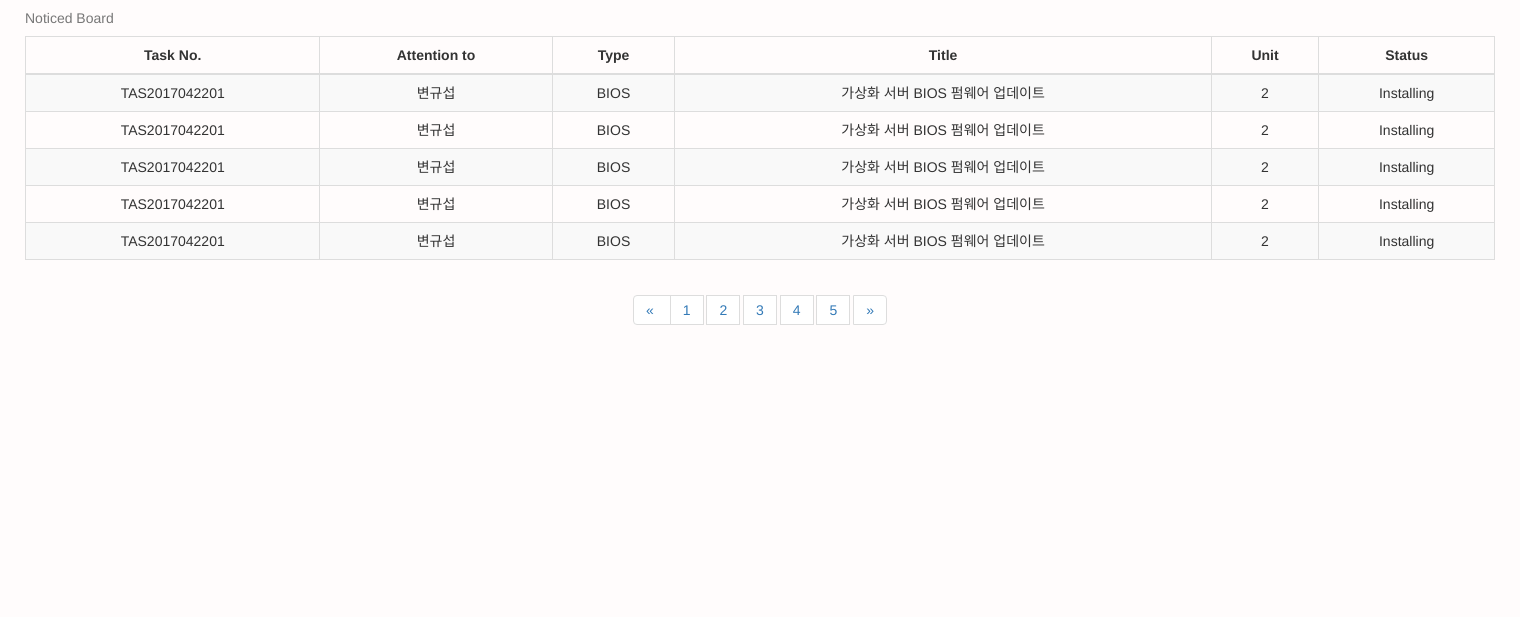
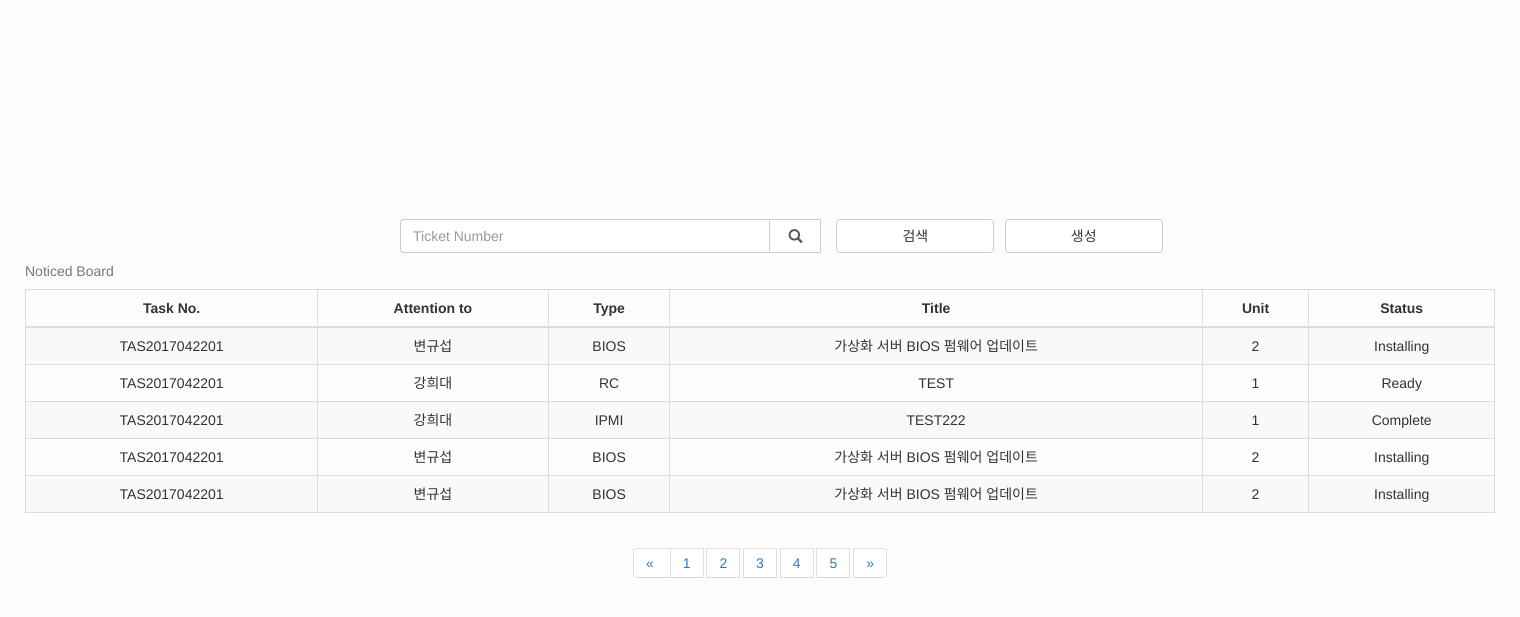
Before and after one commit to kangheedae/FDS-1, a Python web app: template fds/template/Ticket List 1.html in a window 1520 px wide. Shown: the top 617 px of the page. Run offline with Jinja, Linux system fonts and the light colour scheme; the template is opened without the code that fills it, so the values that code supplies are empty.

Commit message:
proto typing

```diff
--- a/fds/template/Ticket Detail Information.html
+++ b/fds/template/Ticket Detail Information.html
@@ -12,7 +12,7 @@
 
 <body>
 
-<div class="container" style="text-align: center">
+<div class="container" style="text-align: center" id="ct">
     <table class="table table-striped table-bordered table-hover">
         <caption>R/C Update</caption>
         <thead>
@@ -76,7 +76,7 @@
     </table>
 </div>
 
-<div class="container" style="text-align: right">
+<div class="container" style="text-align: right" id="ct4">
     <input class="btn btn-default" type="submit" value="목록">
 </div>
 
--- a/fds/template/Ticket List 1.html
+++ b/fds/template/Ticket List 1.html
@@ -7,6 +7,31 @@
     <link rel="stylesheet" href="css/test.css">
 </head>
 <body>
+
+<div class="container">
+    <div class="row">
+        <div class="col-sm-9 col-sm-offset-3">
+            <div id="imaginary_container">
+                <div class="input-group stylish-input-group">
+                    <input type="text" class="form-control" placeholder="Ticket Number">
+                    <span class="input-group-addon">
+                        <button type="submit">
+                            <span class="glyphicon glyphicon-search"></span>
+                        </button>
+                    </span>
+                    <div class="col-sm-3">
+                        <input class="btn btn-default" type="submit" value="검색">
+                    </div>
+                    <div class="col-sm-3">
+                        <input class="btn btn-default" type="submit" value="생성">
+                    </div>
+                </div>
+            </div>
+
+        </div>
+    </div>
+</div>
+
 <div class="container" style="text-align: center">
     <table class="table table-striped table-bordered table-hover">
         <caption>Noticed Board</caption>
@@ -31,19 +56,19 @@
         </tr>
         <tr>
             <td>TAS2017042201</td>
-            <td>변규섭</td>
-            <td>BIOS</td>
-            <td>가상화 서버 BIOS 펌웨어 업데이트</td>
-            <td>2</td>
-            <td>Installing</td>
+            <td>강희대</td>
+            <td>RC</td>
+            <td>TEST</td>
+            <td>1</td>
+            <td>Ready</td>
         </tr>
         <tr>
             <td>TAS2017042201</td>
-            <td>변규섭</td>
-            <td>BIOS</td>
-            <td>가상화 서버 BIOS 펌웨어 업데이트</td>
-            <td>2</td>
-            <td>Installing</td>
+            <td>강희대</td>
+            <td>IPMI</td>
+            <td>TEST222</td>
+            <td>1</td>
+            <td>Complete</td>
         </tr>
         <tr>
             <td>TAS2017042201</td>
--- a/fds/template/Update Ready.html
+++ b/fds/template/Update Ready.html
@@ -10,7 +10,7 @@
 
 <body>
 
-<div class="container" style="text-align: center">
+<div class="container" style="text-align: center" id="ct">
     <table class="table table-striped table-bordered table-hover">
         <caption>R/C Update</caption>
         <thead>
@@ -80,7 +80,7 @@
     </table>
 </div>
 
-<div class="container" style="text-align: right">
+<div class="container" style="text-align: right" id="ct4">
     <input class="btn btn-default" type="submit" value="이전">
     <input class="btn btn-default" type="submit" value="목록">
     <input class="btn btn-default" type="submit" value="실행">
--- a/fds/template/css/test.css
+++ b/fds/template/css/test.css
@@ -1,61 +1,64 @@
-.outer{
-  display : table;
+.outer {
+    display: table;
     position: absolute;
-  height:80%;
+    height: 80%;
     width: 100%;
 }
 
-.middle{
+.middle {
     display: table-cell;
     vertical-align: middle;
 }
 
-.inner{
-  margin-left:auto;
+.inner {
+    margin-left: auto;
     margin-right: auto;
     width: 40%;
 }
 
-.search_bar{
-  float: left ;
+.search_bar {
+    float: left;
     width: 80%;
     margin-right: 10px
 }
 
-.add_button{
-  float: left ;
+.add_button {
+    float: left;
     margin-right: 5px
 }
 
-.list_button{
-  float: left ;
+.list_button {
+    float: left;
 }
 
-.select_botton{
-  position : absolute;
-  left : 580px;
-  top : 330px;
+.select_botton {
+    position: absolute;
+    left: 580px;
+    top: 330px;
 
 }
 
-#imaginary_container{
-  margin-top:20%; /* Don't copy this */
+#imaginary_container {
+    margin-top: 20%; /* Don't copy this */
 }
-.stylish-input-group .input-group-addon{
+
+.stylish-input-group .input-group-addon {
     background: white !important;
 }
-.stylish-input-group .form-control{
-  border-right:0;
-  box-shadow:0 0 0;
-  border-color:#ccc;
+
+.stylish-input-group .form-control {
+    border-right: 0;
+    box-shadow: 0 0 0;
+    border-color: #ccc;
 }
-.stylish-input-group button{
-  border:0;
-  background:transparent;
+
+.stylish-input-group button {
+    border: 0;
+    background: transparent;
 }
 
 #custom-search-form {
-  margin:0;
+    margin: 0;
     margin-top: 5px;
     padding: 0;
 }
@@ -91,6 +94,7 @@
 .search-query:focus + button {
     z-index: 3;
 }
+
 #ct {
     position: absolute;
     left: 0;
@@ -100,6 +104,7 @@
     margin: auto;
     display: table;
 }
+
 #ct2 {
     position: absolute;
     left: 0;
@@ -109,6 +114,7 @@
     margin: auto;
     display: table;
 }
+
 #ct3 {
     position: absolute;
     left: 0;
@@ -118,8 +124,19 @@
     margin: auto;
     display: table;
 }
+
+#ct4 {
+    position: absolute;
+    left: 0;
+    right: 0;
+    bottom: 0;
+    top: 50px;
+    margin: auto;
+    display: table;
+}
+
 .center {
-  margin-top:50px;
+    margin-top: 50px;
 }
 
 .modal-header {
@@ -131,9 +148,9 @@
 }
 
 .modal-footer .btn-group button {
-  height:40px;
-  border-top-left-radius : 0;
-  border-top-right-radius : 0;
+    height: 40px;
+    border-top-left-radius: 0;
+    border-top-right-radius: 0;
     border: none;
     border-right: 1px solid #ddd;
 }
@@ -141,10 +158,12 @@
 .modal-footer .btn-group:last-child > button {
     border-right: 0;
 }
-.pagination{
-  display : block;
-  text-align : center;
+
+.pagination {
+    display: block;
+    text-align: center;
 }
+
 .pagination > li > a {
-  float : none;
+    float: none;
 }
```
Lines whose indentation alone changed are shown as unchanged.
